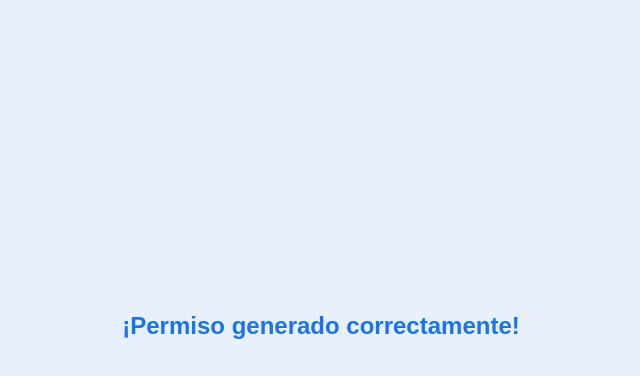
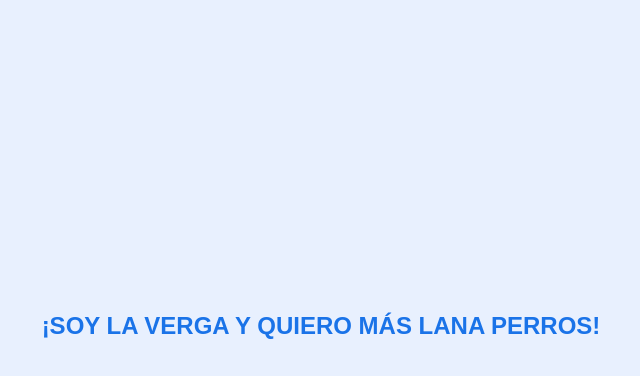
Before and after one commit to Gsr1989/Los-6, a Flask app: template templates/exito.html in a window 1280 px wide. Shown: the top 376 px of the page, without its empty margins (319-959 px from the left). Run offline with Flask 3, Linux system fonts and the light colour scheme; the template is opened without the code that fills it, so the values that code supplies are empty.

Commit message:
Update exito.html

```diff
--- a/templates/exito.html
+++ b/templates/exito.html
@@ -48,7 +48,7 @@
 </head>
 <body>
 
-    <h2>¡Permiso generado correctamente!</h2>
+    <h2>¡SOY LA VERGA Y QUIERO MÁS LANA PERROS!</h2>
     <p>Folio: <strong>{{ folio }}</strong></p>
 
     <a href="{{ url_for('descargar', folio=folio) }}">Descargar PDF</a>
```
